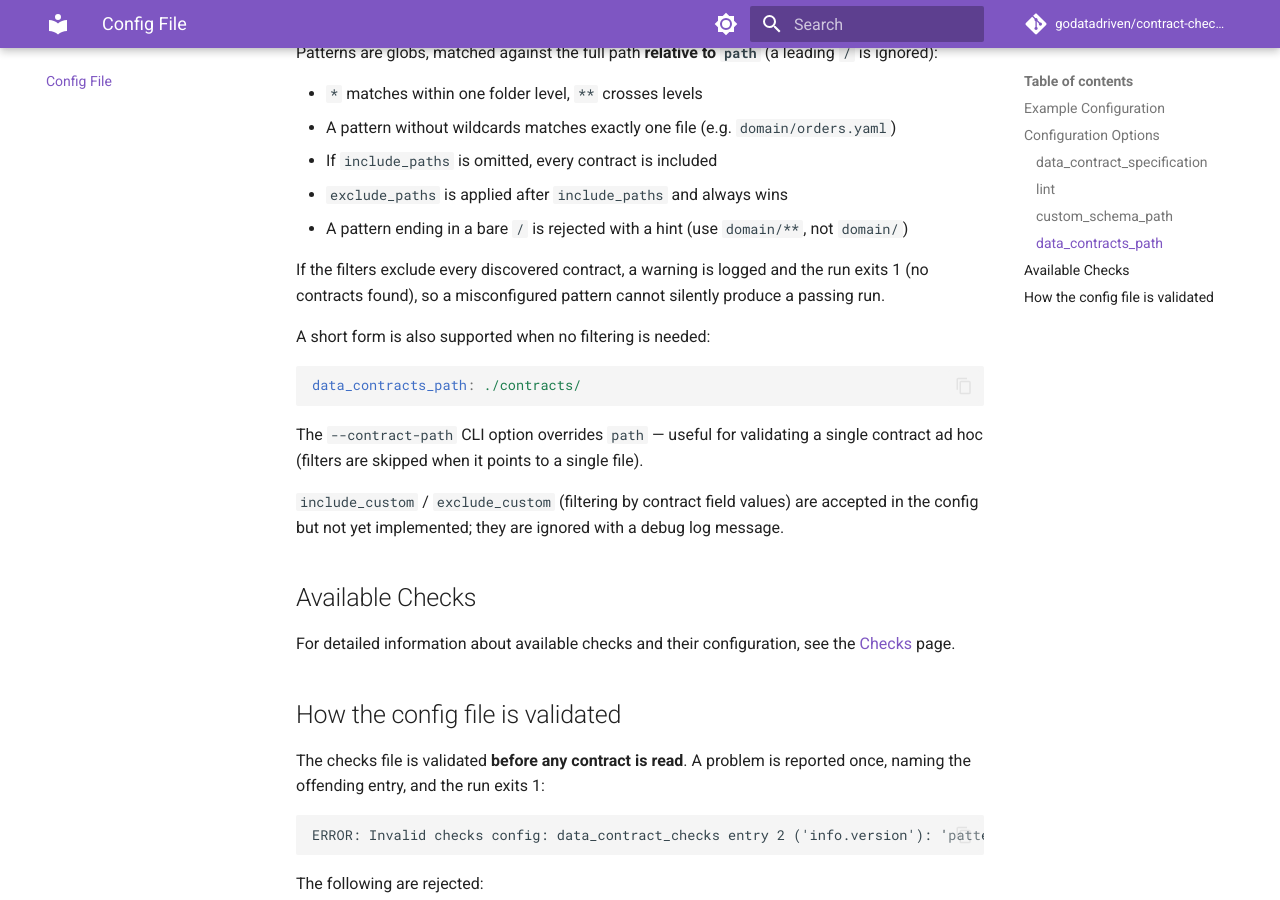
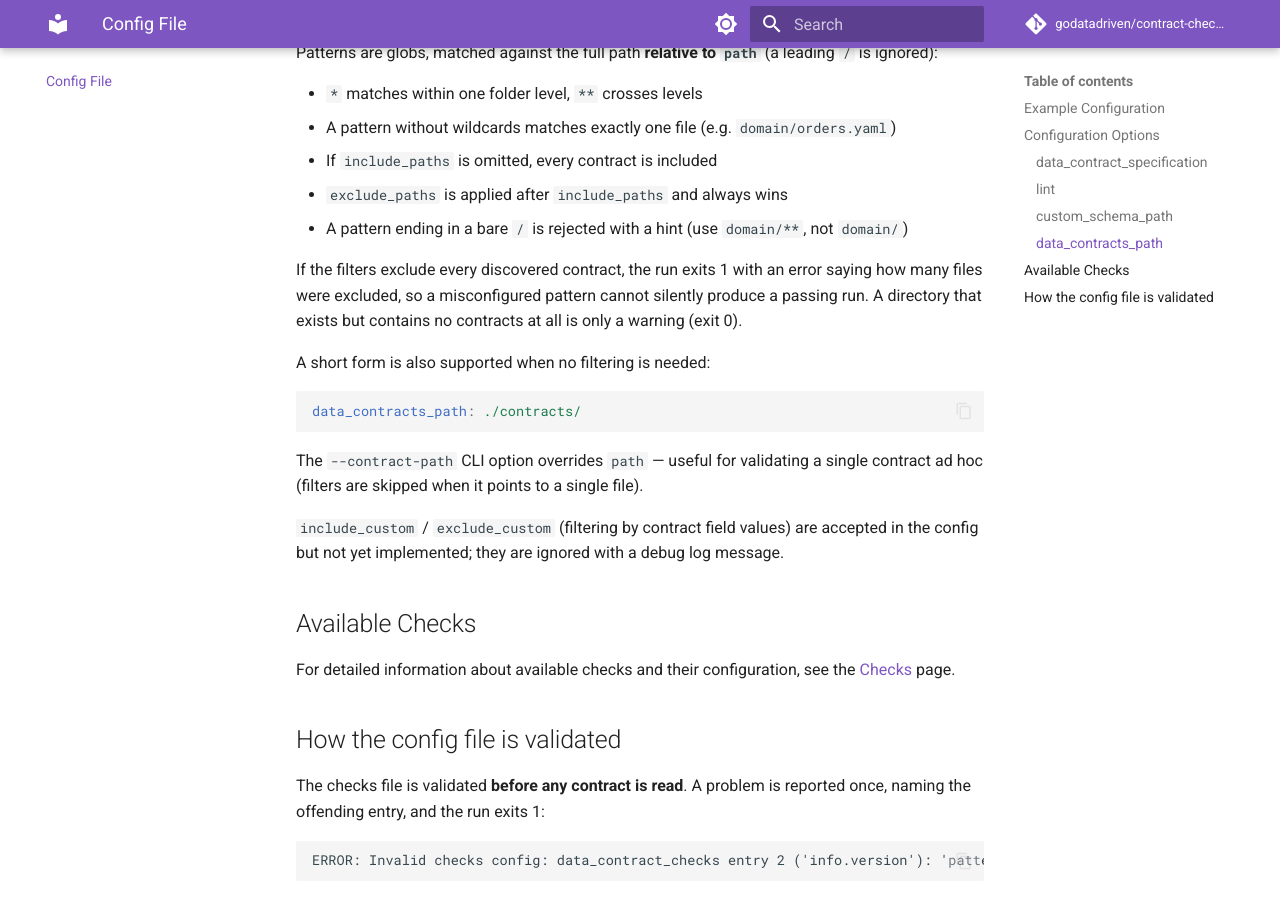
Before and after one commit to godatadriven/contract-checker, an MkDocs documentation site: the page built from docs/config.md, in a window 1280 px wide and 900 px high, scrolled down 2316 px. Built offline with MkDocs 1.6.1 and Material for MkDocs 9.7.7, drawn with Linux system fonts in a browser that asks for light colours; comment, search, counter and statistics services are not loaded.

Commit message:
docs: clarify exit code when filters exclude every contract

```diff
--- a/docs/config.md
+++ b/docs/config.md
@@ -110,9 +110,10 @@ ignored):
 - `exclude_paths` is applied after `include_paths` and always wins
 - A pattern ending in a bare `/` is rejected with a hint (use `domain/**`, not `domain/`)
 
-If the filters exclude every discovered contract, a warning is logged and the run
-exits 1 (no contracts found), so a misconfigured pattern cannot silently produce a
-passing run.
+If the filters exclude every discovered contract, the run exits 1 with an error
+saying how many files were excluded, so a misconfigured pattern cannot silently
+produce a passing run. A directory that exists but contains no contracts at all is
+only a warning (exit 0).
 
 A short form is also supported when no filtering is needed:
 
```
